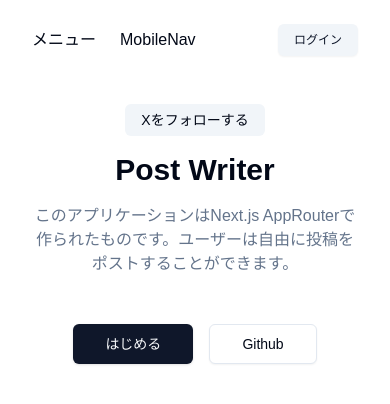
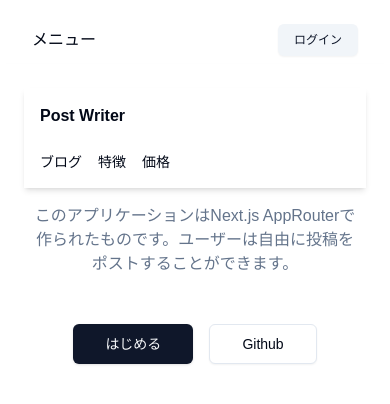
Before and after one commit to newstage75/post-writer-webapp, a Next.js app: page / in a window 390 px wide. Both pictures are taken after a click on the button "メニュー". Shown: the top 404 px of the page. Built offline with nearby package versions, Linux system fonts and the light colour scheme.

Commit message:
モバイルナビゲーションの実装

```diff
--- a/components/MainNav.tsx
+++ b/components/MainNav.tsx
@@ -5,7 +5,7 @@
 import MobileNav from "./MobileNav";
 import { ReactNode, useState } from "react";
 interface MainNavProps {
-  items?: NavItem[];
+  items: NavItem[];
   chilren?: ReactNode;
 }
 
@@ -34,7 +34,7 @@
       >
         <span>メニュー</span>
       </button>
-      {showMobileMenu && <MobileNav />}
+      {showMobileMenu && <MobileNav items={items} />}
     </div>
   );
 }
--- a/components/MobileNav.tsx
+++ b/components/MobileNav.tsx
@@ -1,9 +1,28 @@
 // ednfのタブ保管で「デフォルトエクスポートの関数コンポーネントの雛形を自動補完」
 
-export default function MobileNav() {
+import { siteConfig } from "@/config/site";
+import { NavItem } from "@/types";
+import Link from "next/link";
+
+interface MobileNavProps {
+  items: NavItem[];
+}
+
+export default function MobileNav({ items }: MobileNavProps) {
   return (
-    <div>
-      <div>MobileNav</div>
+    <div className="fixed top-16 inset-0 left-0 right-0 bottom-0 z-50 p-6 shadow-md md:hidden animate-in slide-in-from-bottom-80">
+      <div className="grid gap-6 bg-popover p-4 text-popover-foreground shadow-md">
+        <Link href={"/"} className="font-bold">
+          {siteConfig.name}
+        </Link>
+        <nav className="text-sm flex gap-4">
+          {items.map((item, index) => (
+            <Link key={index} href={item.href}>
+              {item.title}
+            </Link>
+          ))}
+        </nav>
+      </div>
     </div>
   );
 }
```
